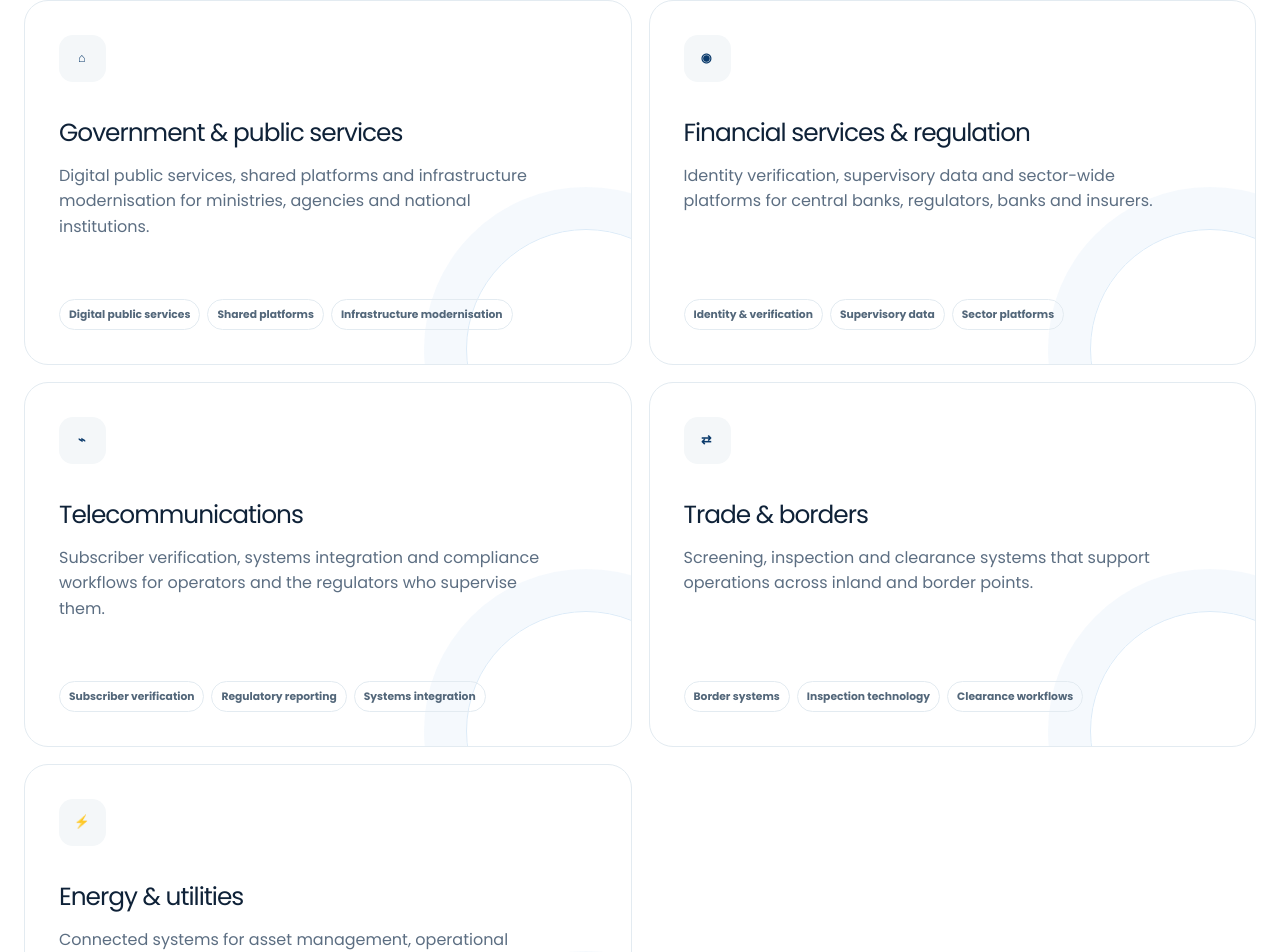
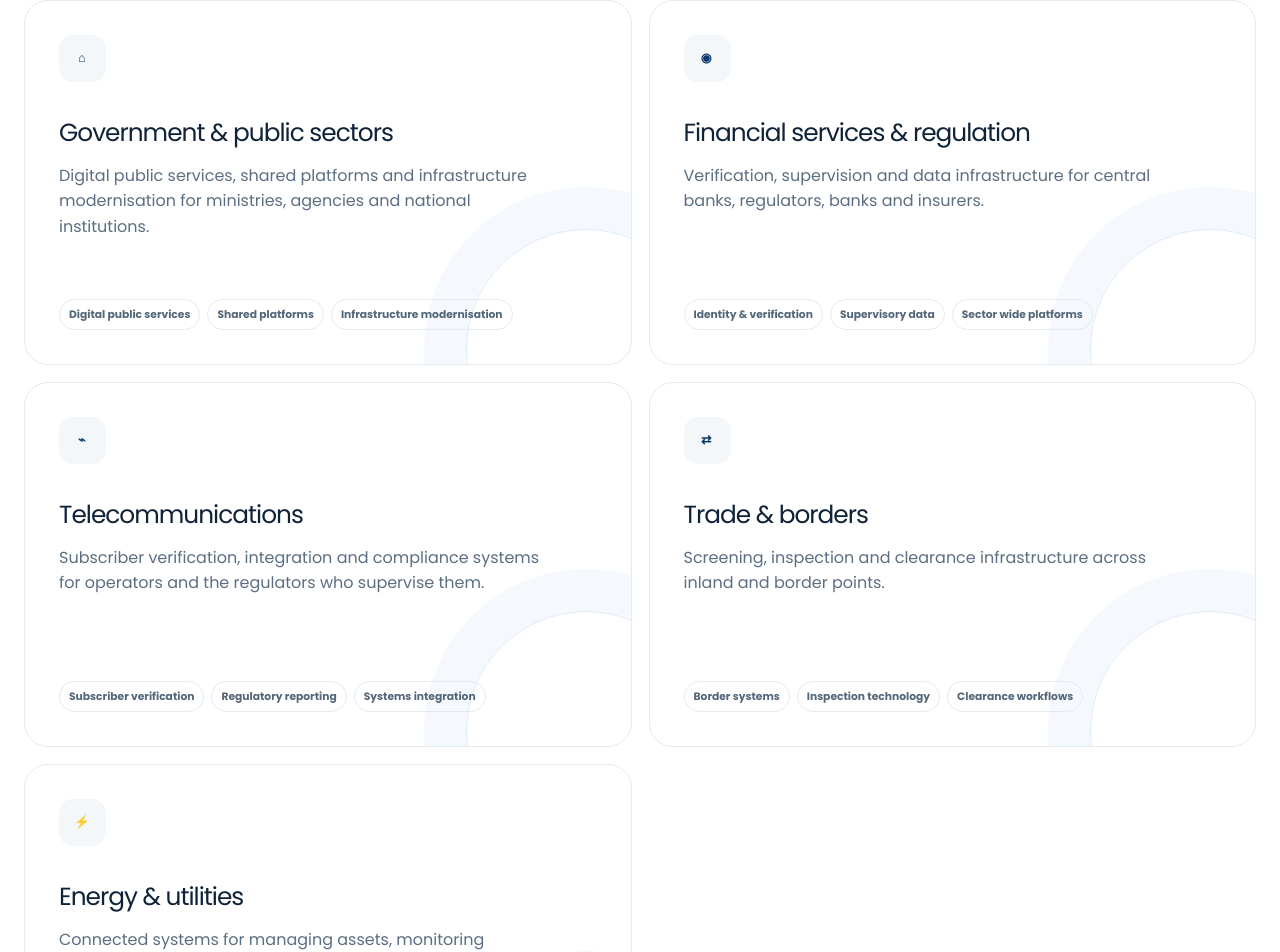
Before and after one commit to rutaganda56/plg-solutions, a Next.js app in the folder apps/client/: page /industries in a window 1280 px wide. Shown: the part 515-1467 px from the top of the page. Built offline with nearby package versions, Linux system fonts and the light colour scheme.

Commit message:
updated the content for industry page

```diff
--- a/apps/client/app/globals.css
+++ b/apps/client/app/globals.css
@@ -925,9 +925,7 @@ a {
 
 .platform-card {
   min-height: 285px;
-  background:
-    radial-gradient(circle at 100% 0, rgba(220, 235, 248, 0.65), transparent 48%),
-    #fff;
+  background:#fff;
 }
 
 .platform-card > span,
@@ -2824,16 +2822,6 @@ a {
 .platform-card h3 {
   margin-top: 18px;
 }
-
-/* .platform-focus {
-  display: flex;
-  flex-wrap: wrap;
-  gap: 7px;
-  margin: auto 0 0;
-  padding: 18px 0 0;
-  list-style: none;
-} */
-
 .platform-focus li {
   padding: 5px 8px;
   border: 1px solid var(--line);
--- a/apps/client/app/industries/page.tsx
+++ b/apps/client/app/industries/page.tsx
@@ -13,7 +13,7 @@ const industries = [
     id: "government",
     index: "01",
     icon: "⌂",
-    title: "Government & public services",
+    title: "Government & public sectors",
     description:
       "Digital public services, shared platforms and infrastructure modernisation for ministries, agencies and national institutions.",
     focus: ["Digital public services", "Shared platforms", "Infrastructure modernisation"],
@@ -24,8 +24,8 @@ const industries = [
     icon: "◉",
     title: "Financial services & regulation",
     description:
-      "Identity verification, supervisory data and sector-wide platforms for central banks, regulators, banks and insurers.",
-    focus: ["Identity & verification", "Supervisory data", "Sector platforms"],
+      "Verification, supervision and data infrastructure for central banks, regulators, banks and insurers.",
+    focus: ["Identity & verification", "Supervisory data", "Sector wide platforms"],
   },
   {
     id: "telecommunications",
@@ -33,7 +33,7 @@ const industries = [
     icon: "⌁",
     title: "Telecommunications",
     description:
-      "Subscriber verification, systems integration and compliance workflows for operators and the regulators who supervise them.",
+      "Subscriber verification, integration and compliance systems for operators and the regulators who supervise them.",
     focus: ["Subscriber verification", "Regulatory reporting", "Systems integration"],
   },
   {
@@ -42,7 +42,7 @@ const industries = [
     icon: "⇄",
     title: "Trade & borders",
     description:
-      "Screening, inspection and clearance systems that support operations across inland and border points.",
+      "Screening, inspection and clearance infrastructure across inland and border points.",
     focus: ["Border systems", "Inspection technology", "Clearance workflows"],
   },
   {
@@ -51,7 +51,7 @@ const industries = [
     icon: "⚡",
     title: "Energy & utilities",
     description:
-      "Connected systems for asset management, operational monitoring and coordination between field and control-room teams.",
+      "Connected systems for managing assets, monitoring operations and coordinating field and control-room teams across multiple locations.",
     focus: ["Distributed monitoring", "Asset data", "Field-to-office workflows"],
   },
 ];
```
Also changed, not shown: apps/client/app/capabilities/page.tsx (+1 -15 lines).
